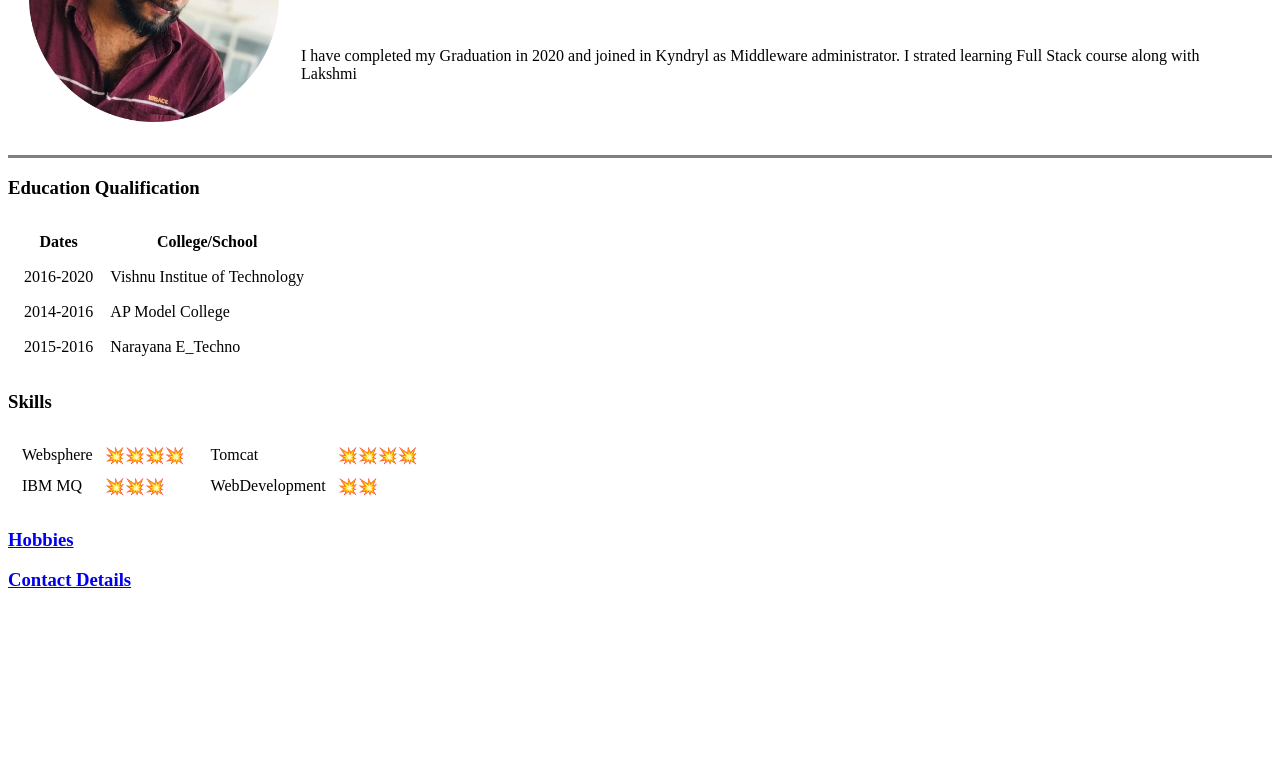
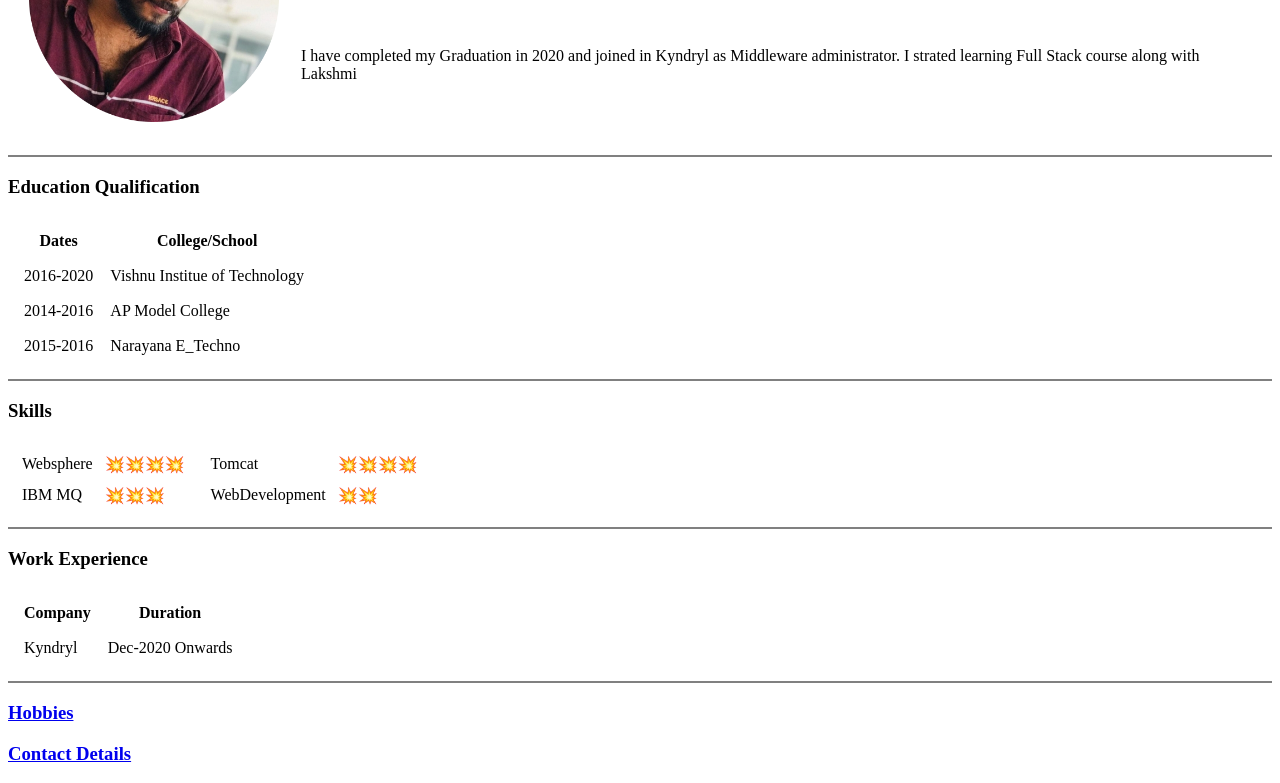
Before and after one commit to Avinash112143/CV, a plain HTML site: page index.html in a window 1280 px wide. Shown: the part 157-940 px from the top of the page. Before the commit the page ends 800 px from the top, so only its background shows below. Drawn offline with Linux system fonts and the light colour scheme.

Commit message:
Update index.html

```diff
--- a/index.html
+++ b/index.html
@@ -6,7 +6,7 @@
     <title>Avinash Personal Site</title>
   </head>
 
-  <body>
+  <body background-color: #777799;>
 
 
       <table cellspacing = "20">
@@ -24,7 +24,7 @@
 
 
 
-      <hr size = 3 noshade>
+      <hr size = 2 noshade>
 
       <h3>Education Qualification</h3>
 
@@ -60,6 +60,7 @@
 
       </table>
 
+<hr size = "2" noshade>
 
     <h3>Skills</h3>
 
@@ -92,6 +93,25 @@
       </tr>
     </table>
 
+    <hr size=2 noshade>
+
+<h3>Work Experience</h3>
+
+<table cellspacing="15">
+
+  <thead>
+    <th>Company</th>
+    <th>Duration</th>
+  </thead>
+
+  <tr>
+    <td>Kyndryl</td>
+    <td>Dec-2020 Onwards</td>
+  </tr>
+
+</table>
+
+<hr size =2 noshade>
       <h3><a href="hobbies.html">Hobbies</a></h3>
 
       <h3><a href="contactDetails.html">Contact Details</a></h3>
```
